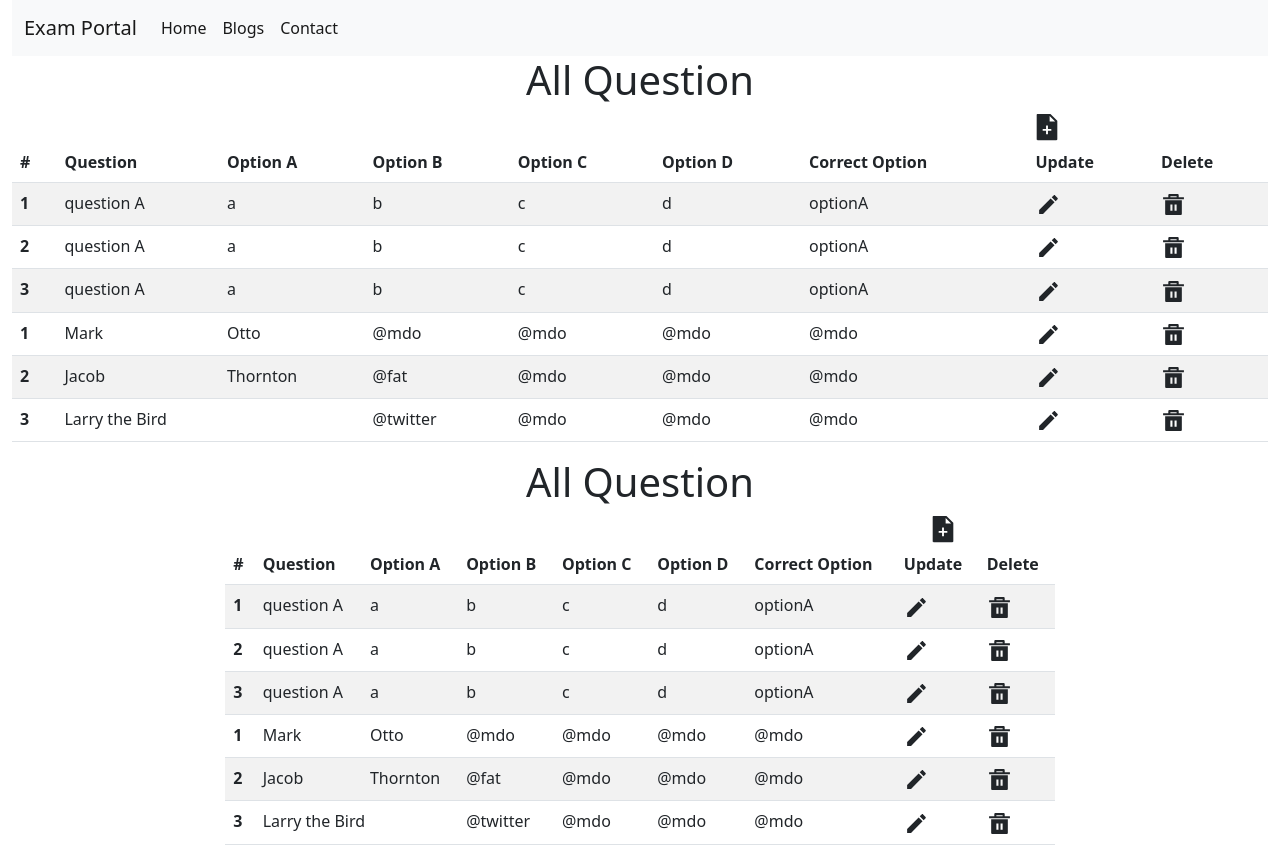
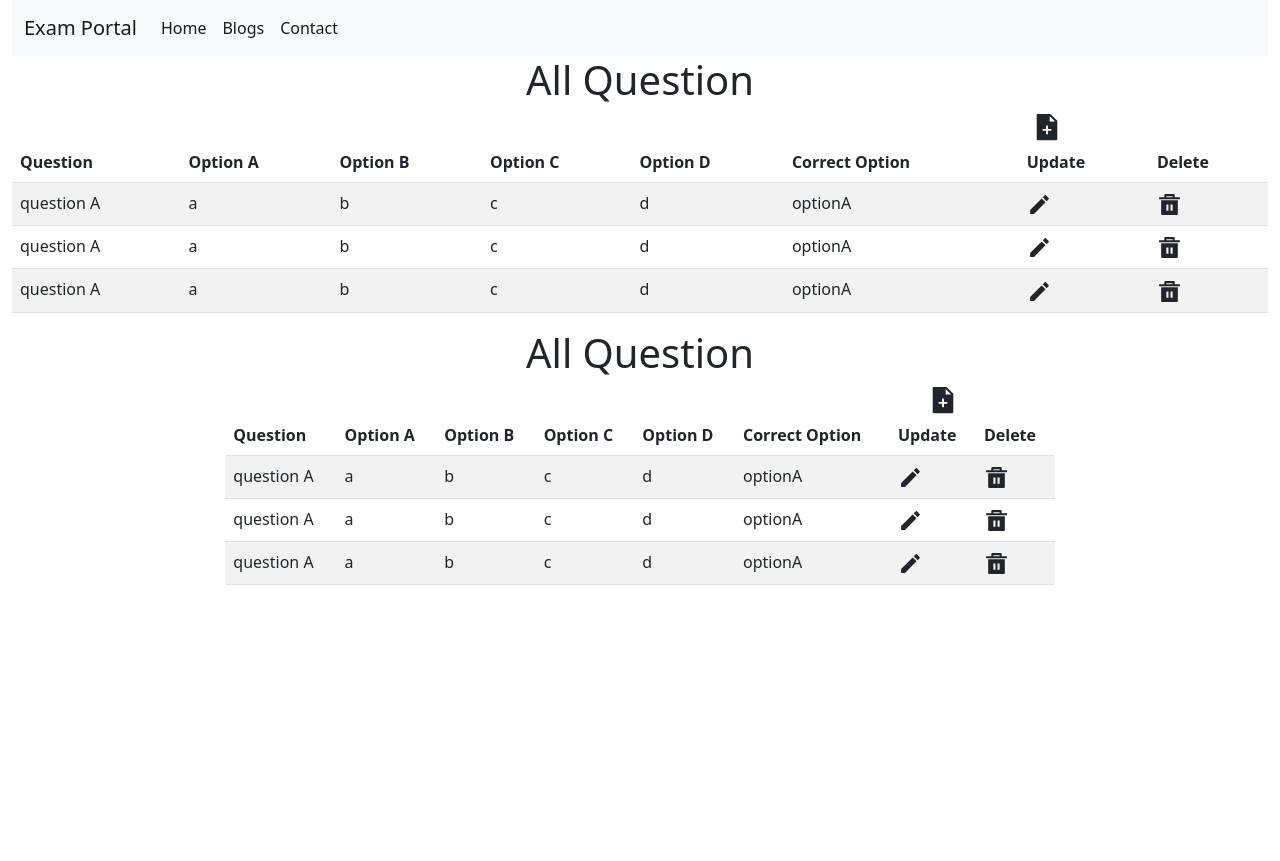
Before and after one commit to piyushpatil614/exam_learn, a React (Create React App) app: page /table in a window 1280 px wide. After the commit the page ends 800 px from the top, so only its background shows below. Built offline with nearby package versions, Linux system fonts and the light colour scheme.

Commit message:
Add Complete

```diff
--- a/src/components/AddForm.js
+++ b/src/components/AddForm.js
@@ -1,37 +1,50 @@
-import React from 'react';
+import React ,{useState}from 'react';
 import Button from 'react-bootstrap/Button';
 import Form from 'react-bootstrap/Form';
 import { DropdownButton } from 'react-bootstrap';
 import DropdownItem from 'react-bootstrap/esm/DropdownItem';
 
-export default function AddForm() {
+export default function AddForm(props) {
+
+  const [correct, setcorrect] = useState(null)
+
   const onFormSubmit = e => {
     e.preventDefault()
     const formData = new FormData(e.target),
           formDataObj = Object.fromEntries(formData.entries());
-    console.log(formDataObj['A']);
+          console.log(correct)
+          let temp={
+            "id":props.question.length+1,
+              "question":formDataObj['question'],
+              "optionA":formDataObj['A'],
+              "optionB":formDataObj['B'],
+              "optionC":formDataObj['C'],
+              "optionD":formDataObj['D'],
+              "correct":correct
+          }
+          props.questionAdd(temp)
   }
   return (
    <>
    <Form onSubmit={onFormSubmit}>
       <Form.Group className="mb-3" controlId="formBasicEmail">
         <Form.Label>Question</Form.Label>
-        <Form.Control type="text" placeholder="Enter Question" />
+        <Form.Control type="text" placeholder="Enter Question" name='question' />
         <Form.Label>option A</Form.Label>
         <Form.Control type="text" placeholder="option A" name='A' />
         <Form.Label>option B</Form.Label>
-        <Form.Control type="text" placeholder="option B" />
+        <Form.Control type="text" placeholder="option B" name='B'/>
         <Form.Label>option C</Form.Label>
-        <Form.Control type="text" placeholder="option C" />
+        <Form.Control type="text" placeholder="option C" name='C'/>
         <Form.Label>option D</Form.Label>
-        <Form.Control type="text" placeholder="option D" />
+        <Form.Control type="text" placeholder="option D" name='D'/>
         <Form.Label>Correct Answer</Form.Label>
-        <DropdownButton title='Options' onSelect={function(evt){console.log(evt)}}>
-  <DropdownItem eventKey='option A'>A</DropdownItem>
-  <DropdownItem eventKey='option B'>B</DropdownItem>
-  <DropdownItem eventKey='option C'>C</DropdownItem>
-  <DropdownItem eventKey='option D'>D</DropdownItem>
-</DropdownButton>
+        <DropdownButton title='Options' name='correct' onSelect={function(evt){setcorrect(evt)}}>
+          <DropdownItem eventKey='option A'>A</DropdownItem>
+          <DropdownItem eventKey='option B'>B</DropdownItem>
+          <DropdownItem eventKey='option C'>C</DropdownItem>
+          <DropdownItem eventKey='option D'>D</DropdownItem>
+        </DropdownButton>
         {/* <Form.Text className="text-muted">
           We'll never share your email with anyone else.
         </Form.Text> */}
@@ -44,9 +57,11 @@ export default function AddForm() {
       <Form.Group className="mb-3" controlId="formBasicCheckbox">
         <Form.Check type="checkbox" label="Check me out" />
       </Form.Group> */}
+      <div class="text-center">
       <Button  variant="primary" type="submit" >
         Submit
       </Button>
+      </div>
     </Form></>
   )
 }
--- a/src/components/Table.js
+++ b/src/components/Table.js
@@ -17,19 +17,29 @@ import AddForm from './AddForm';
   //   const addFormState=childSateref.current.
   // }
   const [show, setShow] = useState(false);
-
   const handleClose = () => setShow(false);
   const handleShow = () => setShow(true);
+    // question.push(temp)
+    // console.log(question)
 
-    console.log(question.length)
+  const questionAdd=(temp)=>{
+    question.push(temp)
+      handleClose()
+  }
+
     const addClicked=(event)=>{
+
         console.log(event.currentTarget.id)
     }
     const updateClicked=(event)=>{
         console.log(event.currentTarget.id)
     }
     const deleteClicked=(event)=>{
+      let index=question.findIndex(question=>question.id===2)
+      delete question[index]
+      console.log(question)
         console.log(event.currentTarget.id)
+
     }
   return (
     <div>
@@ -44,7 +54,7 @@ import AddForm from './AddForm';
         <Modal.Header closeButton>
           <Modal.Title>Add Questions</Modal.Title>
         </Modal.Header>
-        <Modal.Body> <AddForm/></Modal.Body>
+        <Modal.Body> <AddForm questionAdd={questionAdd} question={question} /></Modal.Body>
         {/* <Modal.Footer>
           <Button variant="secondary" onClick={handleClose}>
             Close
@@ -61,7 +71,7 @@ import AddForm from './AddForm';
       <table class="table table-striped">
   <thead>
     <tr>
-      <th scope="col">#</th>
+      {/* <th scope="col">#</th> */}
       <th scope="col">Question</th>
       <th scope="col">Option A</th>
       <th scope="col">Option B</th>
@@ -77,7 +87,7 @@ import AddForm from './AddForm';
   <tbody>
     {question.map(question=>(
         <tr>
-        <th scope="row">{question.id}</th>
+        {/* <th scope="row">{question.id}</th> */}
         <td>{question.question}</td>
         <td>{question.optionA}</td>
         <td>{question.optionB}</td>
@@ -88,38 +98,9 @@ import AddForm from './AddForm';
         <td id={question.id} onClick={deleteClicked}><RiDeleteBin5Fill size={25}/></td>
       </tr>
     ))}
-    <tr>
-      <th scope="row">1</th>
-      <td>Mark</td>
-      <td>Otto</td>
-      <td>@mdo</td>
-      <td>@mdo</td>
-      <td>@mdo</td>
-      <td>@mdo</td>
-      <td><IoMdCreate size={25}/></td>
-      <td><RiDeleteBin5Fill size={25}/></td>
-    </tr>
-    <tr>
-      <th scope="row">2</th>
-      <td>Jacob</td>
-      <td>Thornton</td>
-      <td>@fat</td>
-      <td>@mdo</td>
-      <td>@mdo</td>
-      <td>@mdo</td>
-      <td><IoMdCreate size={25}/></td>
-      <td><RiDeleteBin5Fill size={25}/></td>
-    </tr>
-    <tr>
-      <th scope="row">3</th>
-      <td colspan="2">Larry the Bird</td>
-      <td>@twitter</td>
-      <td>@mdo</td>
-      <td>@mdo</td>
-      <td>@mdo</td>
-      <td><IoMdCreate size={25}/></td>
-      <td><RiDeleteBin5Fill size={25}/></td>
-    </tr>
+
+
+
   </tbody>
 </table>
     </div>
```
